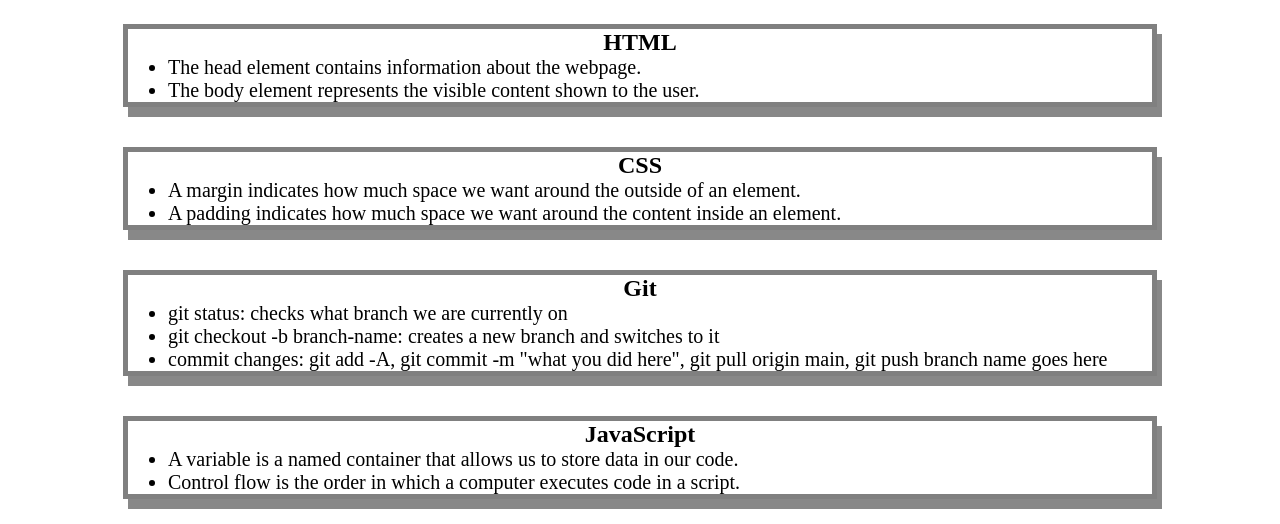
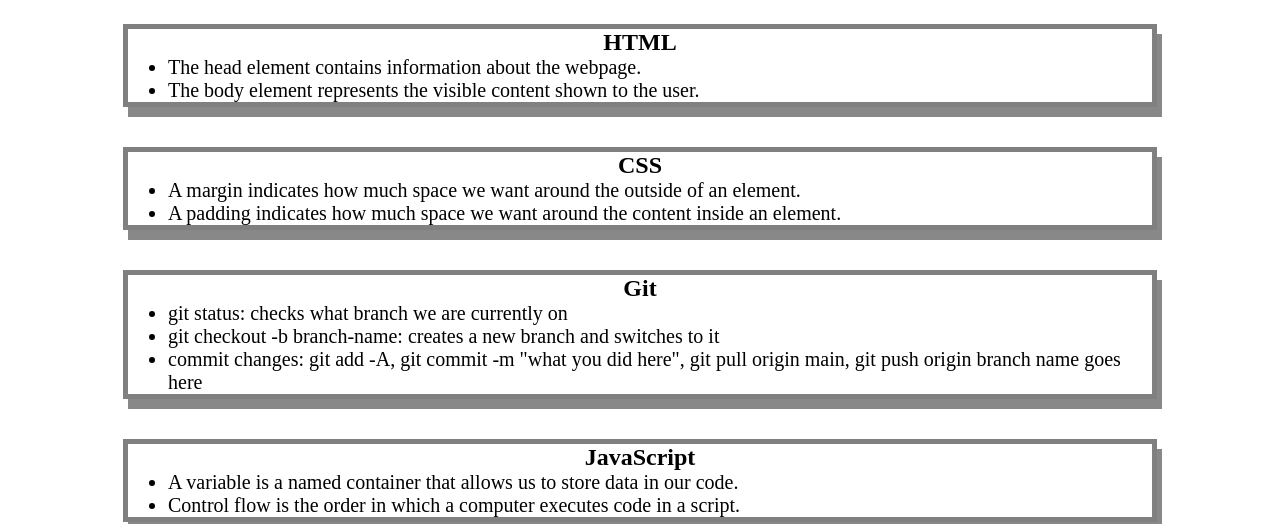
Before and after one commit to crmiller2010/Prework-study-guide, a plain HTML site: page index.html in a window 1280 px wide. Shown: the part 136-660 px from the top of the page. Drawn offline with Linux system fonts and the light colour scheme.

```diff
--- a/index.html
+++ b/index.html
@@ -51,7 +51,7 @@
 
           <li>git checkout -b branch-name: creates a new branch and switches to it</li>
 
-          <li> commit changes: git add -A, git commit -m "what you did here", git pull origin main, git push branch name goes here</li>
+          <li> commit changes: git add -A, git commit -m "what you did here", git pull origin main, git push origin branch name goes here</li>
         </ul>
 
       </section>
```
